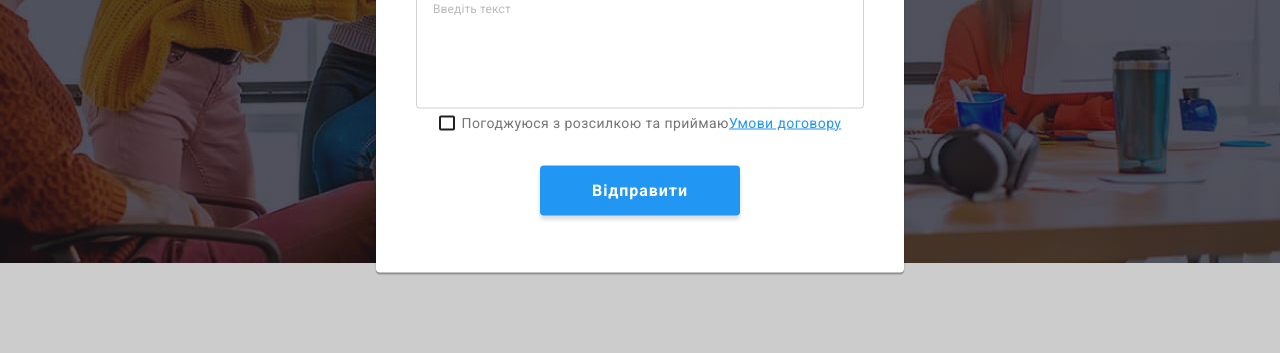
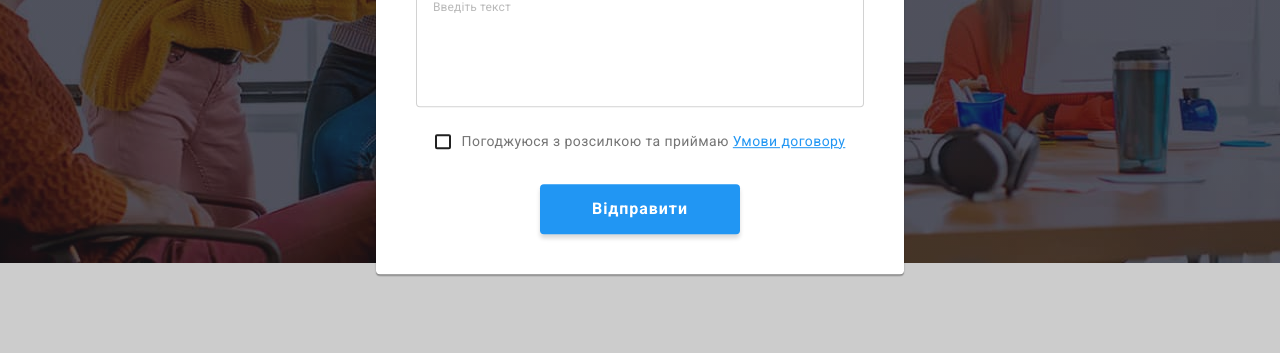
Before and after one commit to VikaRazuiova/goit-markup-hw-06, a plain HTML site: page index.html in a window 1280 px wide. Both pictures are taken after a click on the button "Замовити послугу". Shown: the part 418-771 px from the top of the page. Drawn offline with nearby package versions, Linux system fonts and the light colour scheme.

Commit message:
Зміни до стилів

```diff
--- a/css/styles.css
+++ b/css/styles.css
@@ -768,10 +768,7 @@ img {
     font-size: 14px;
     line-height: 1.71;
     color: #757575;
-    text-align: center;
-    display: flex;
-    align-items: center;
-    justify-content: center;
+
     cursor: pointer;
 }
 
@@ -781,16 +778,28 @@ img {
     height: 15px;
     border: 2px solid #212121;
     border-radius: 2px;
-
-    display: flex;
-    align-items: center;
-    justify-content: center;
+    position: relative;
+    bottom: -3px;
     margin-right: 7px;
 }
 
 .input-icon{
     fill: transparent;
+    display: inline-block;
+}
 
+.modal-field-check{
+    text-align: center;
+    margin-top: 20px;
+}
+
+.check-box{
+    display: inline-flex;
+    width: 16px;
+    height: 15px;
+    background-image: url('../images/vector.svg');
+    background-repeat: no-repeat;
+    background-position: center;
 }
 
 .modal-check:checked+.check-text span {
@@ -802,7 +811,6 @@ img {
 .modal-check:checked+.check-text span .input-icon{
     fill: var(--white-color);
 }
-
 
 .modal-button{
     width: 200px;
--- a/index.html
+++ b/index.html
@@ -634,11 +634,7 @@
               id="privacy"
             />
             <label for="privacy" class="check-text">
-              <span>
-                <svg class="input-icon" width="16" height="15">
-                  <use href="./images/icons.svg#check"></use>
-                </svg>
-              </span>
+              <span class="check-box"></span>
               Погоджуюся з розсилкою та приймаю
               <a href="" class="modal-terms">Умови договору</a>
             </label>
```
Also changed, not shown: images/vector.svg (added).
